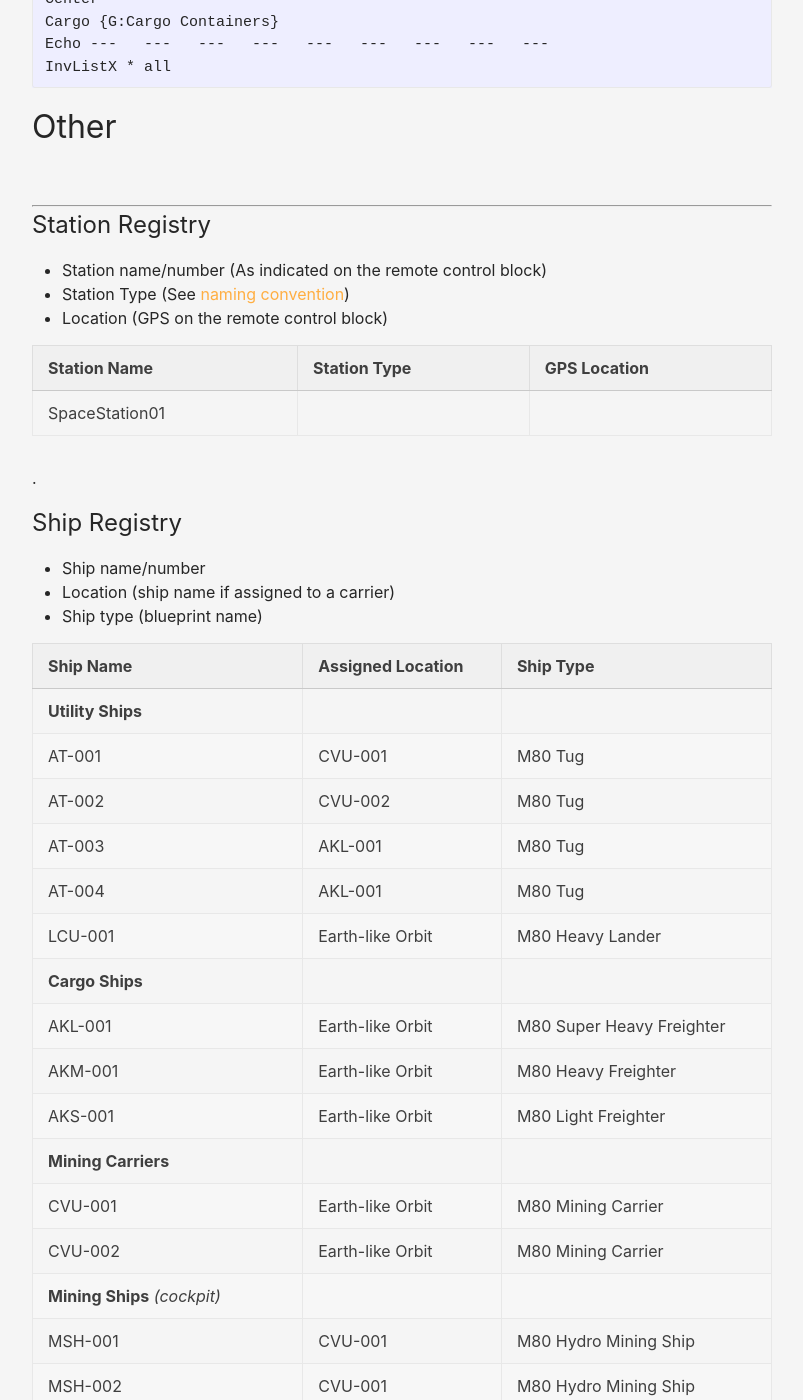
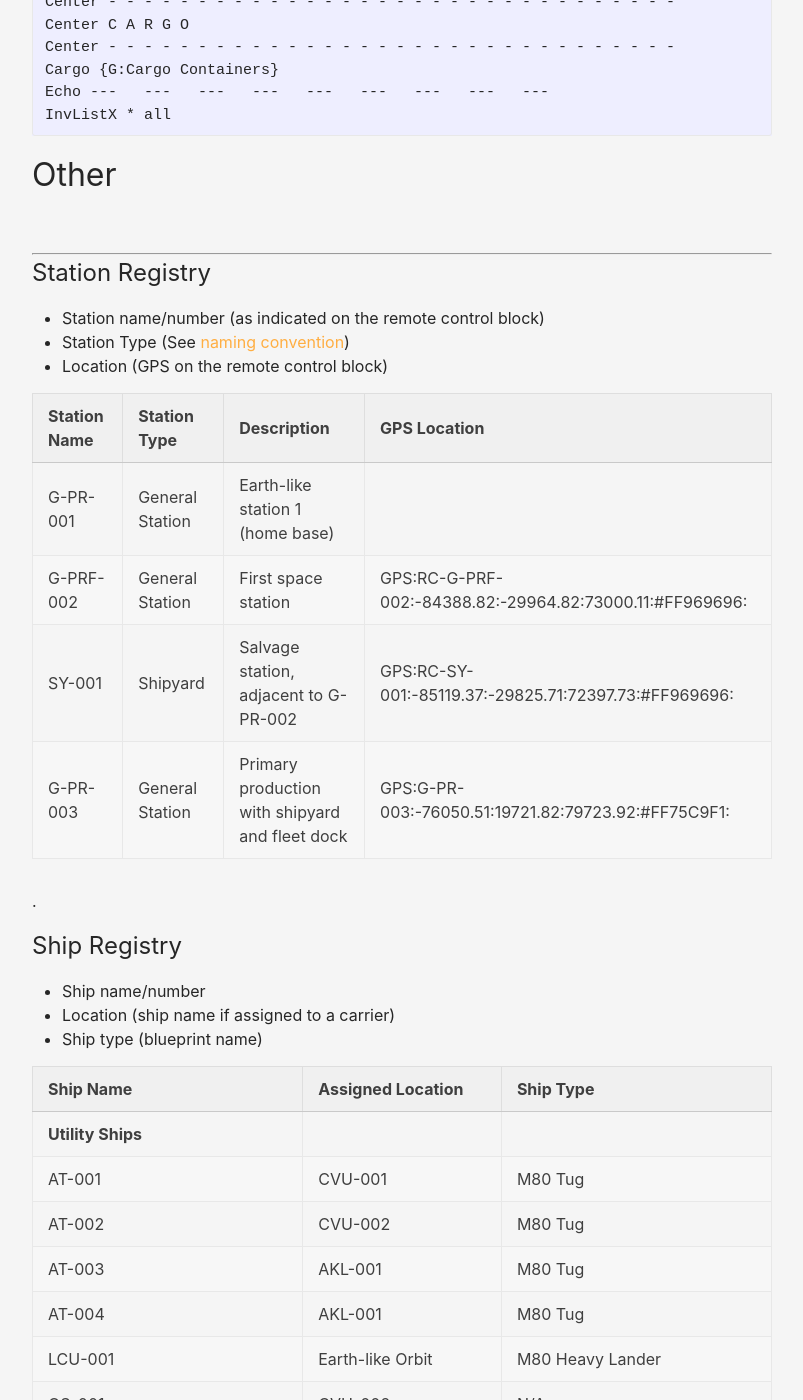
Before and after one commit to wuhsapineen/wuhsapineen.github.io, a Jekyll site: the page built from notes/games/space-engineers.md, in a window 1280 px wide and 1400 px high, scrolled down 5387 px. Shown: the whole window, without its empty margins (238-1041 px from the left). Built offline with Jekyll 4.4.1, drawn with Linux system fonts in a browser that asks for light colours; our own code applies the rules of GitHub Pages for plain Markdown files; some of the changed text lies outside the part shown.

Commit message:
Update space-engineers.md

```diff
--- a/notes/games/space-engineers.md
+++ b/notes/games/space-engineers.md
@@ -45,6 +45,8 @@
     -   Gold
     -   Silver
     -   Cobalt
+-   CommsRelay Station
+    -   Laser Antennae connected to orbital stations at each planet
 -   Grid Networking
     -   Build Remote Control blocks on all grids and name them appropriately (Remote Control - \<Grid Name\>)
 -   Salvage space station (SalvageStation01)
@@ -258,13 +260,16 @@
 ---
 # <span id="SE-station-registry">Station Registry</span>
 
-- Station name/number (As indicated on the remote control block)
+- Station name/number (as indicated on the remote control block)
 - Station Type (See [naming convention][3-05])
 - Location (GPS on the remote control block)
 
-| Station Name | Station Type | GPS Location |
-| --- | --- | --- |
-| SpaceStation01 |
+| Station Name | Station Type | Description | GPS Location |
+| --- | --- | --- | --- |
+| G-PR-001 | General Station | Earth-like station 1 (home base) |  |
+| G-PRF-002 | General Station | First space station | GPS:RC-G-PRF-002:-84388.82:-29964.82:73000.11:#FF969696: |
+| SY-001 | Shipyard | Salvage station, adjacent to G-PR-002 | GPS:RC-SY-001:-85119.37:-29825.71:72397.73:#FF969696: |
+| G-PR-003 | General Station | Primary production with shipyard and fleet dock | GPS:G-PR-003:-76050.51:19721.82:79723.92:#FF75C9F1: |
 
 
 .
@@ -284,6 +289,7 @@
 | AT-003 | AKL-001 | M80 Tug |
 | AT-004 | AKL-001 | M80 Tug |
 | LCU-001 | Earth-like Orbit | M80 Heavy Lander |
+| OS-001 | CVU-002 | N/A |
 | **Cargo Ships** |
 | AKL-001 | Earth-like Orbit | M80 Super Heavy Freighter |
 | AKM-001 | Earth-like Orbit | M80 Heavy Freighter |
@@ -317,9 +324,10 @@
 ## <span id="SE-naming-convention">Naming Convention</span>
 **Stations**
 -   PD: Production Depot
--   RC: Refueling Center
+-   FC: Fueling Center
 -   RP: Respawn Point
 -   SY: Shipyard
+-   G-(P, R, F, S): General Station (P: Production, R: Respawn, F: Fuel, S: Shipyard)
 
 **Ships**
 -   ARS: Rescue and Salvage Ship
```
Also changed, not shown: other parts of notes/games/space-engineers.md (+2 -0 lines).
